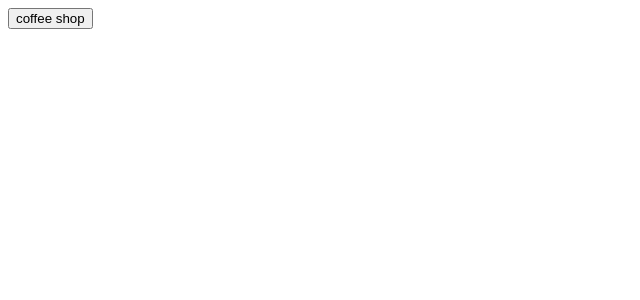
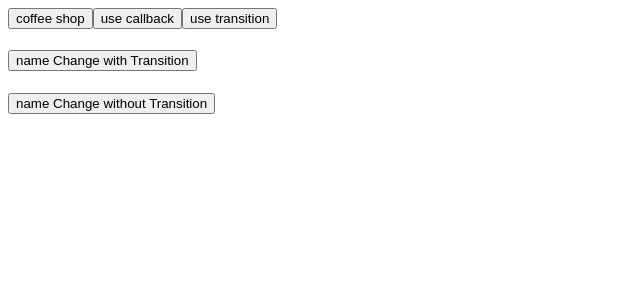
Before and after one commit to princeprabha04/react-app-without-create-react-app, a React (Create React App) app: page /usetransition in a window 1280 px wide. Before the commit this address had no page. Shown: the top 300 px of the page, without its empty margins (0-640 px from the left). Built offline with nearby package versions, Linux system fonts and the light colour scheme.

Commit message:
useTransition

```diff
--- a/src/App.js
+++ b/src/App.js
@@ -4,26 +4,34 @@ import PrinceCaffeine from "./components/PrinceCaffeine";
 import React from "react";
 import { Route, Routes, useNavigate } from "react-router";
 import Usecallback from "./components/Usecallback";
+import UseTransition from "./components/UseTransition";
 
 function App() {
   const navigate = useNavigate()
   // console.log("prince-prabha")
   const handleClick = ()=>{
-    console.log("delete icon clicked")
+    // console.log("delete icon clicked")
   }
 
-  const handleNavigate = ()=>{
-    navigate('coffeeshope')
+  const handleNavigate = (url)=>()=>{
+    // console.log("url",url)
+    navigate(url)
   }
   return (
     <div>
       {/* <MySVGIcon iconName="Delete-Icon" onClick={handleClick}/> */}
       {/* <LifeCycle/> */}
-      <button onClick={handleNavigate}>coffee shop</button>
+      <button onClick={handleNavigate('coffeeshope')}>coffee shop</button>
+      <button onClick={handleNavigate('/usecallback')}>use callback</button>
+
+      <button onClick={handleNavigate('/usetransition')}>use transition</button>
+
       {/* <PrinceCaffeine/> */}
       <Routes>
         <Route path='/usecallback' element={<Usecallback/>}/>
         <Route path='/coffeeshope' element={<PrinceCaffeine/>}/>
+        <Route path='/usetransition' element={<UseTransition/>}/>
+
 
       </Routes>
     </div>
--- a/src/components/PrinceCaffeine.js
+++ b/src/components/PrinceCaffeine.js
@@ -63,7 +63,7 @@ function PrinceCaffeine() {
           );
         })}
       </div>
-      <button onClick={handleNavigate}>Usecallback</button>
+      {/* <button onClick={handleNavigate}>Usecallback</button> */}
     </div>
   );
 }
--- /dev/null
+++ b/src/components/UseTransition.js
@@ -0,0 +1,37 @@
+import React, { useEffect, useState, useTransition } from "react";
+
+function UseTransition() {
+  const [isPending, startTransition] = useTransition({ timeoutMs: 2000 });
+  const [name, setName] = useState();
+  const [list, setList] = useState();
+
+  const handleNameChange = () => {
+    fetch("https://jsonplaceholder.typicode.com/posts/1")
+      .then((response) => response.json())
+      .then((json) =>
+        startTransition(() => {
+          setName(json);
+        })
+      );
+  };
+
+  const handleName = () => {
+    fetch("https://jsonplaceholder.typicode.com/posts/10")
+      .then((response) => response.json())
+      .then((json) => setList(json));
+  };
+
+  // console.log("isPending", name);
+
+  console.log("isPending", isPending);
+  return (
+    <div>
+      <h1>{isPending ? "Loading..." : name?.body}</h1>
+      <button onClick={handleNameChange}>name Change with Transition</button>
+      <h1>{isPending ? "Loading..." : list?.body}</h1>
+      <button onClick={handleName}>name Change without Transition</button>
+    </div>
+  );
+}
+
+export default UseTransition;
```
